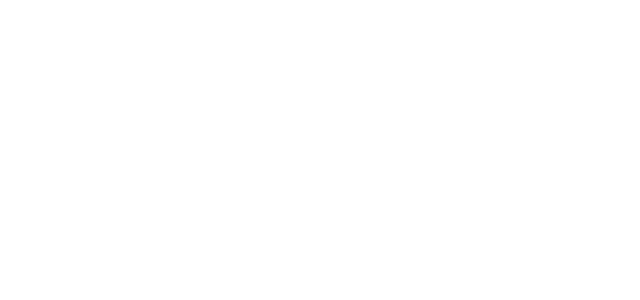
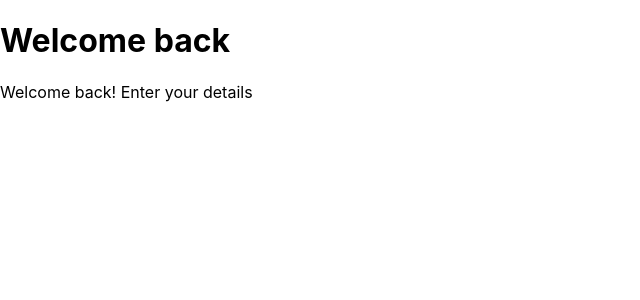
Before and after one commit to misiq/cv-generator, a React (Vite) app: page /login-screen in a window 1280 px wide. Before the commit this address had no page. Shown: the top 300 px of the page, without its empty margins (0-640 px from the left). Built offline with nearby package versions, Linux system fonts and the light colour scheme.

Commit message:
create blank components

```diff
--- a/package.json
+++ b/package.json
@@ -10,6 +10,7 @@
     "build-storybook": "build-storybook"
   },
   "dependencies": {
+    "formik": "^2.2.9",
     "react": "^18.0.0",
     "react-dom": "^18.0.0",
     "react-router-dom": "6"
--- /dev/null
+++ b/src/components/header/Header.tsx
@@ -0,0 +1,10 @@
+const Header = () => {
+    return(
+        <div>
+            <h1>Welcome back</h1>
+            <p>Welcome back! Enter your details</p>
+        </div>
+    )
+}
+
+export default Header;
--- /dev/null
+++ b/src/components/input/Input.tsx
@@ -0,0 +1,5 @@
+import { Formik } from 'formik';
+
+const Input = () => {
+
+}
--- /dev/null
+++ b/src/pages/LoginScreen/LoginScreen.tsx
@@ -0,0 +1,9 @@
+import Header from "../../components/header/Header";
+
+const LoginScreen = () => {
+    return(
+        <Header/>
+    )
+}
+
+export default LoginScreen;
--- /dev/null
+++ b/src/pages/LoginScreen/index.ts
@@ -0,0 +1,3 @@
+import LoginScreen from "./LoginScreen";
+
+export default LoginScreen;
--- a/src/routes/Router.tsx
+++ b/src/routes/Router.tsx
@@ -1,6 +1,7 @@
 import { BrowserRouter, Routes,  Route} from "react-router-dom";
 import Homepage from "../homepage/Homepage";
 import App from "../App";
+import LoginScreen from "../pages/LoginScreen";
 
 export default function Router() {
     return (
@@ -8,6 +9,7 @@
             <Routes>
                 <Route path="" element={<Homepage />} />
                 <Route path="/app" element={<App />} />
+                <Route path="/login-screen" element={<LoginScreen/>}/>
             </Routes>
         </BrowserRouter>
     );
```
Also changed, not shown: 1 other file (tests, documents, lock files or other folders).
